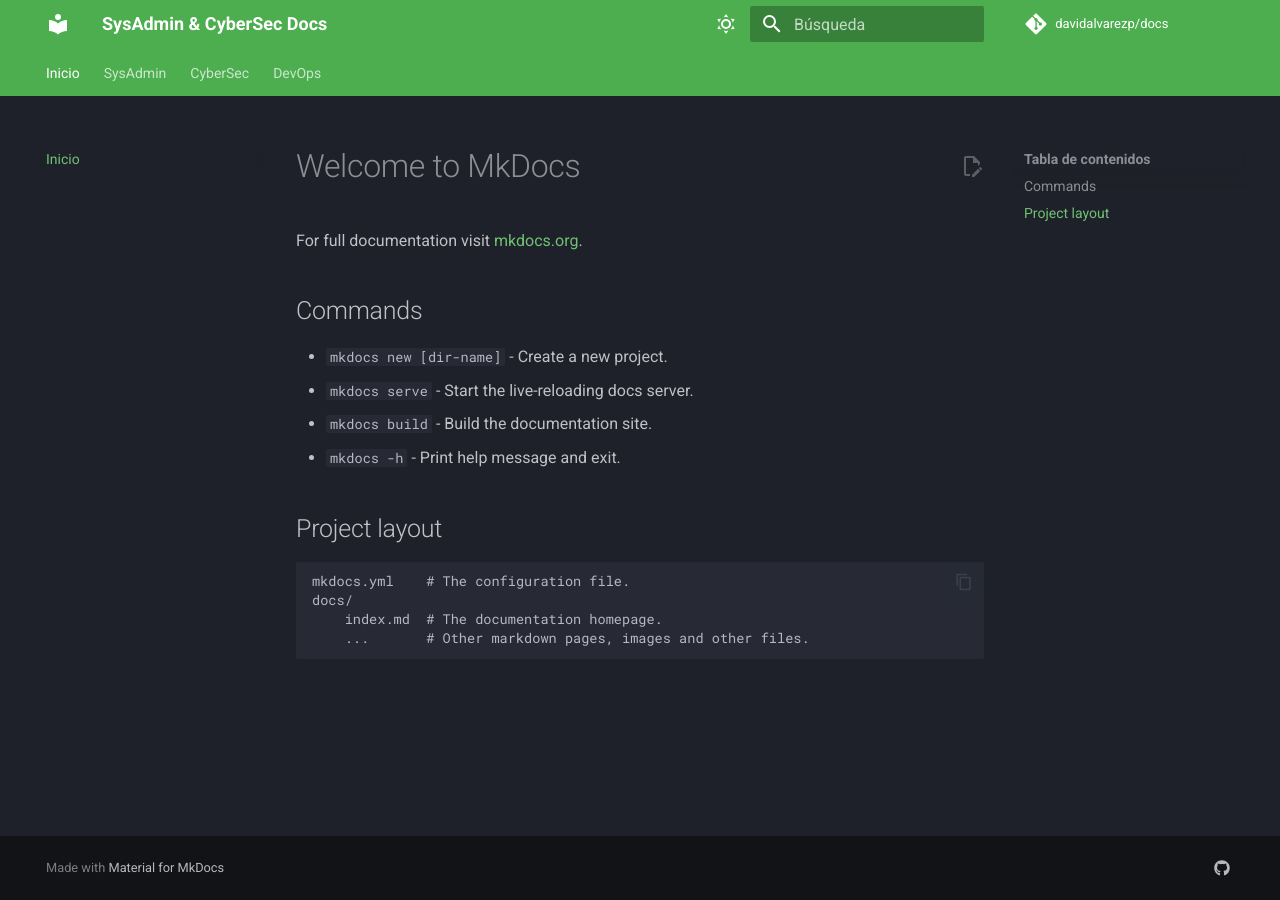
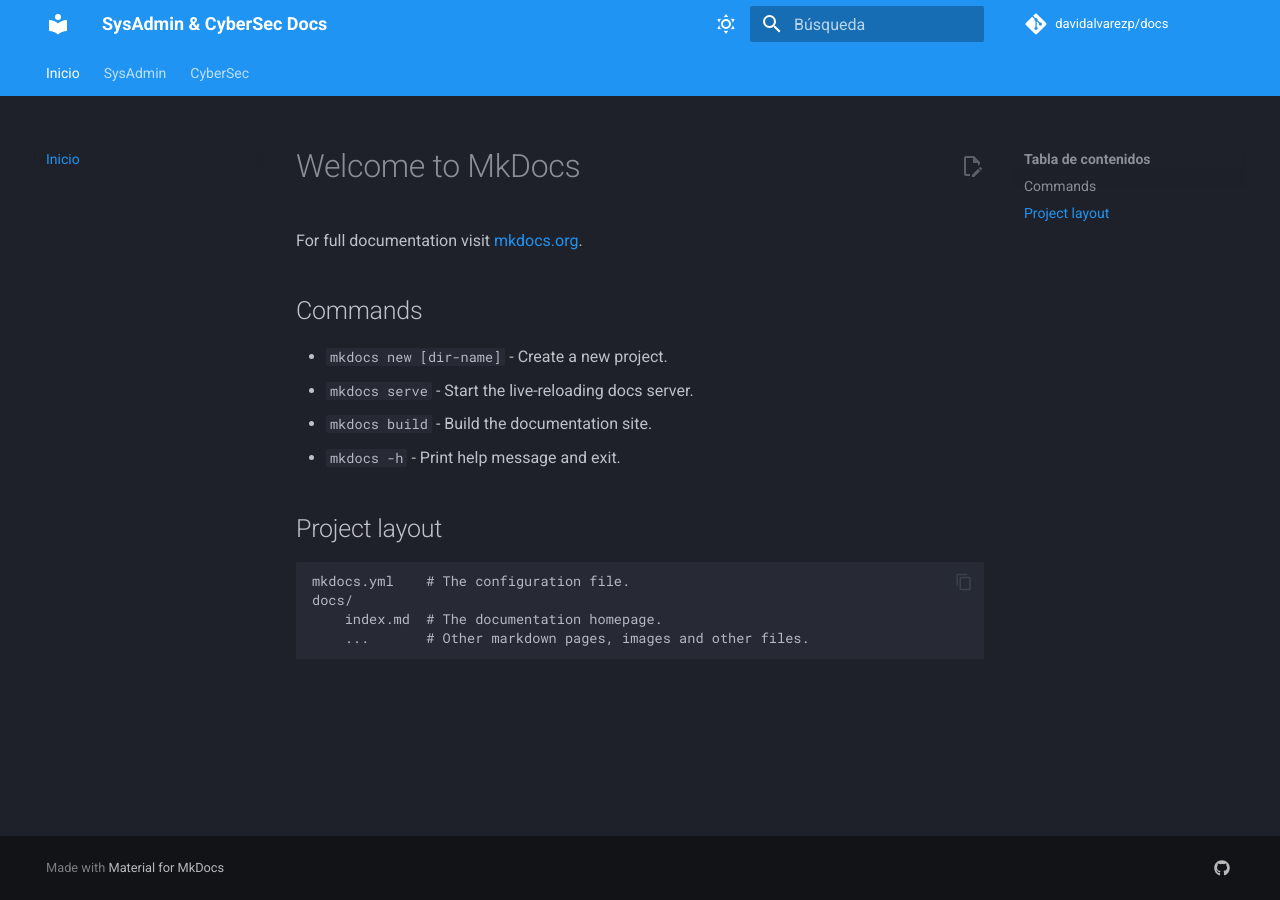
Before and after one commit to davidalvarezp/docs, an MkDocs documentation site: the page built from docs/index.md, in a window 1280 px wide. Built offline with MkDocs 1.6.1 and Material for MkDocs 9.7.7, drawn with Linux system fonts in a browser that asks for light colours; comment, search, counter and statistics services are not loaded.

Commit message:
Update mkdocs.yml

```diff
--- a/mkdocs.yml
+++ b/mkdocs.yml
@@ -16,9 +16,6 @@
       - Inicio: cybersec/readme.md
       - Bastionado de redes y sistemas: cybersec/brs/index.md
       - Hacking Ético: cybersec/he/index.md
-  - DevOps:
-      - Inicio: devops/readme.md
-      - Linux Containers (LXC): devops/lxc/index.md
 
 theme:
   name: material
@@ -36,7 +33,7 @@
 
   palette:
     - scheme: slate
-      primary: green
+      primary: blue
       accent: indigo
       toggle:
         icon: material/weather-sunny
```
